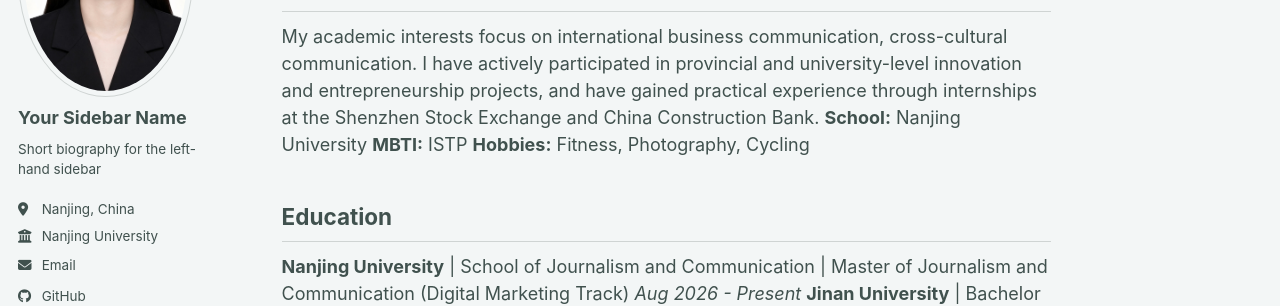
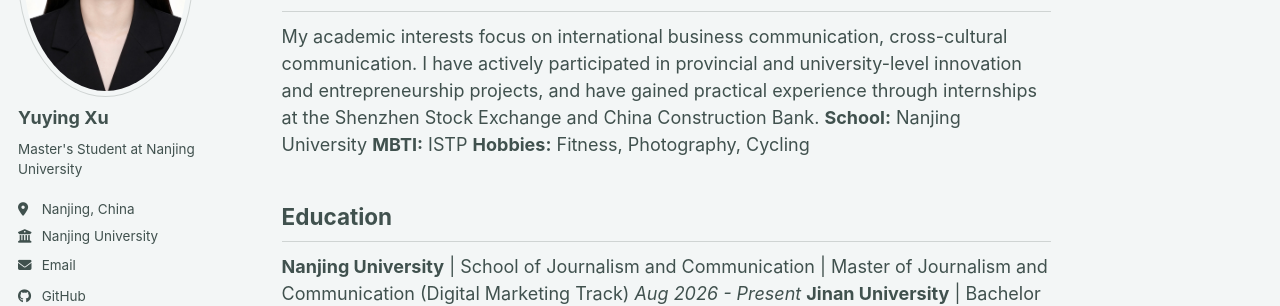
Before and after one commit to XuYuying2026/XuYuying2026.github.io, a Jekyll site: the page built from _pages/about.md, in a window 1280 px wide. Shown: the part 244-550 px from the top of the page. Built offline with Jekyll 4.4.1, drawn with Linux system fonts in a browser that asks for light colours; a style sheet for code colours, icons or effects is not loaded.

Commit message:
Update author information in _config.yml

```diff
--- a/_config.yml
+++ b/_config.yml
@@ -24,9 +24,9 @@ repository               : "academicpages/academicpages.github.io"
 author:
   # Biographic information
   avatar           : "profile.png"
-  name             : "Your Sidebar Name"
+  name             : "Yuying Xu"
   pronouns         : # example: "she/her"
-  bio              : "Short biography for the left-hand sidebar"
+  bio              : "Master's Student at Nanjing University"
   location         : "Nanjing, China"
   employer         : "Nanjing University"
   uri              : # URL
```
